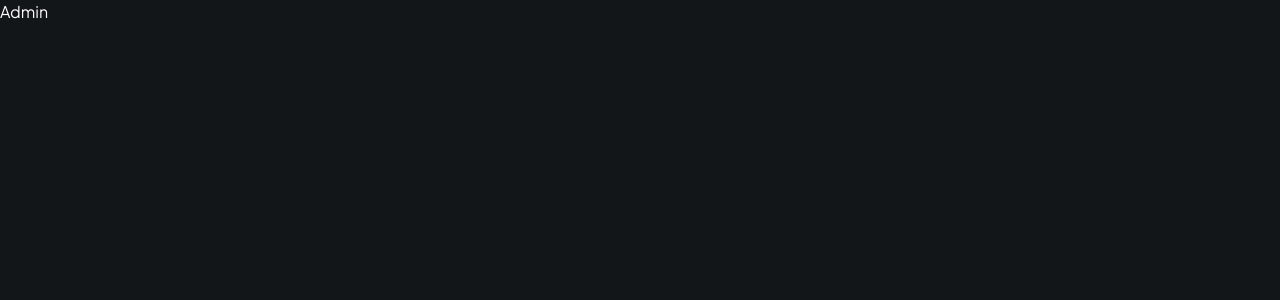
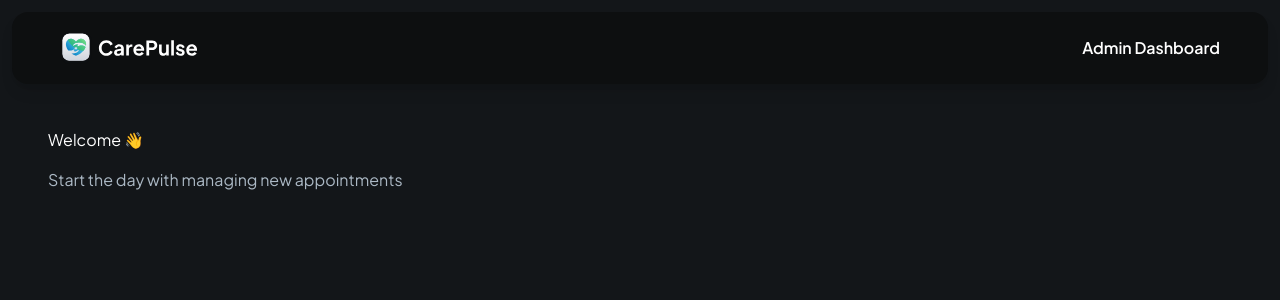
Before and after one commit to jonahunuafe/dribble-clone, a Next.js app: page /admin in a window 1280 px wide. Shown: the top 300 px of the page. Built offline with nearby package versions, Linux system fonts and the light colour scheme.

Commit message:
created header and main section for admin page

```diff
--- a/app/admin/page.tsx
+++ b/app/admin/page.tsx
@@ -1,8 +1,32 @@
+import Image from 'next/image'
+import Link from 'next/link'
 import React from 'react'
 
 const Admin = () => {
   return (
-    <div>Admin</div>
+    <div className="mx-auto flex max-w-7xl flex-col space-y-14">
+      <header className="admin-header">
+        <Link href="/" className="cursor-pointer">
+          <Image
+            src="/assets/icons/logo-full.svg"
+            height={32}
+            width={162}
+            alt="logo"
+            className="h-8 w-fit"
+          />
+        </Link>
+        <p className="text-16-semibold">Admin Dashboard</p>
+      </header>
+
+      <main className="admin-main">
+        <section className="w-full space-y-4">
+          <h1>Welcome 👋</h1>
+          <p className="text-dark-700">Start the day with managing new appointments</p>
+        </section>
+
+        <section className="admin-stat"></section>
+      </main>
+    </div>
   )
 }
 
```
